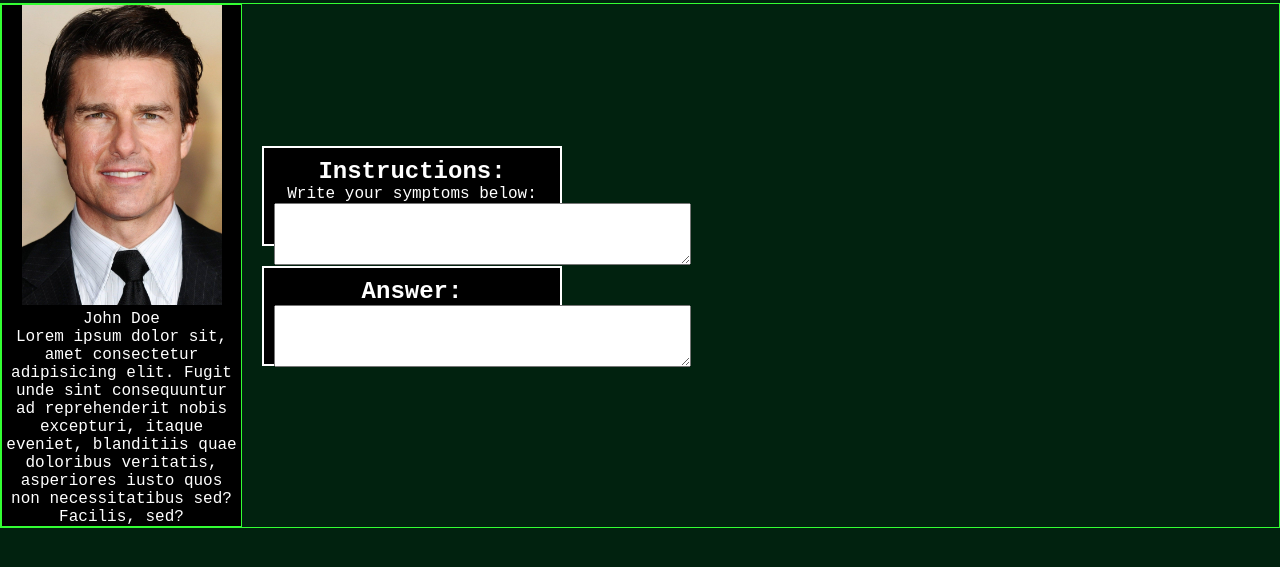
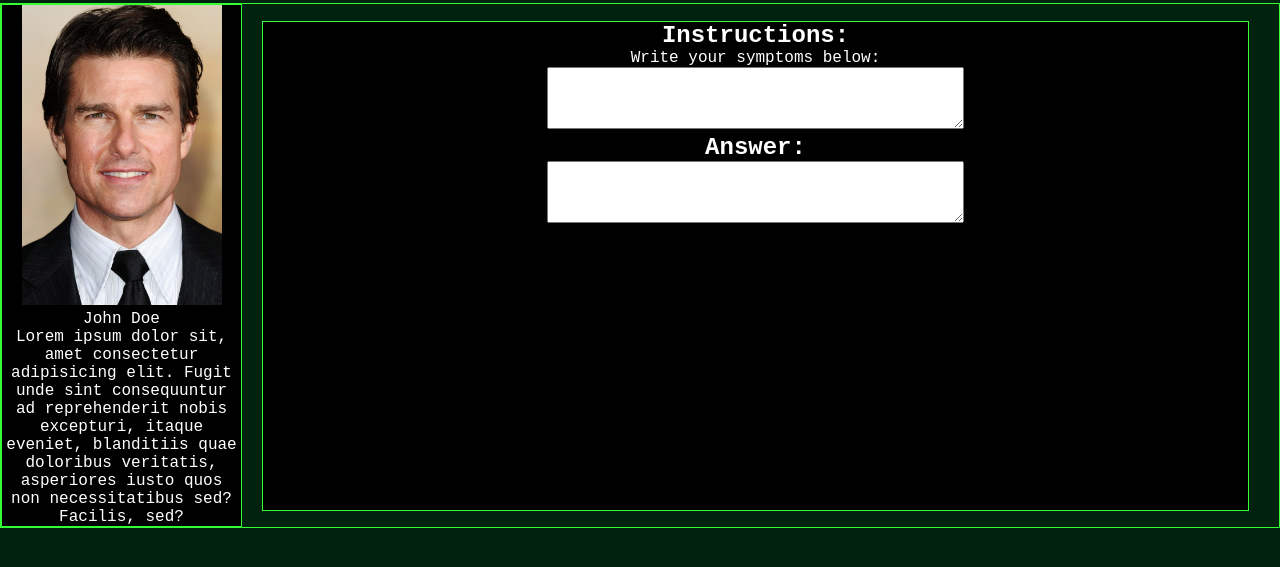
Before and after one commit to vikash06131721/Hacklahoma, a plain HTML site: page AI Doctor/index.html in a window 1280 px wide. Shown: the part 39-606 px from the top of the page. Drawn offline with nearby package versions, Linux system fonts and the light colour scheme.

Commit message:
Update style.css

```diff
--- a/AI Doctor/style.css
+++ b/AI Doctor/style.css
@@ -52,21 +52,25 @@ body {
 
 }
 
+.mainbox {
+    width: 987px;
+  height: 490px;
+  margin-left: 0;
+  background-color: #000;
+  color: #fff;
+  font-family: 'Courier New', monospace;
+  font-size: 16px;
+  padding: 0;
+  margin-right: 16px;
+  border: 2px solid #fff;
+  box-sizing: border-box;
+  border: 1px solid #33ff33;
+}
 
 
 
 
-.textbox {
-    width: 300px;
-    height: 100px;
-    border: 2px solid #fff;
-    background-color: #000;
-    color: #fff;
-    font-family: 'Courier New', monospace;
-    font-size: 16px;
-    padding: 10px;
-    margin-bottom: 20px;
-}
+
 
 .slider {
     width: 300px;
```
